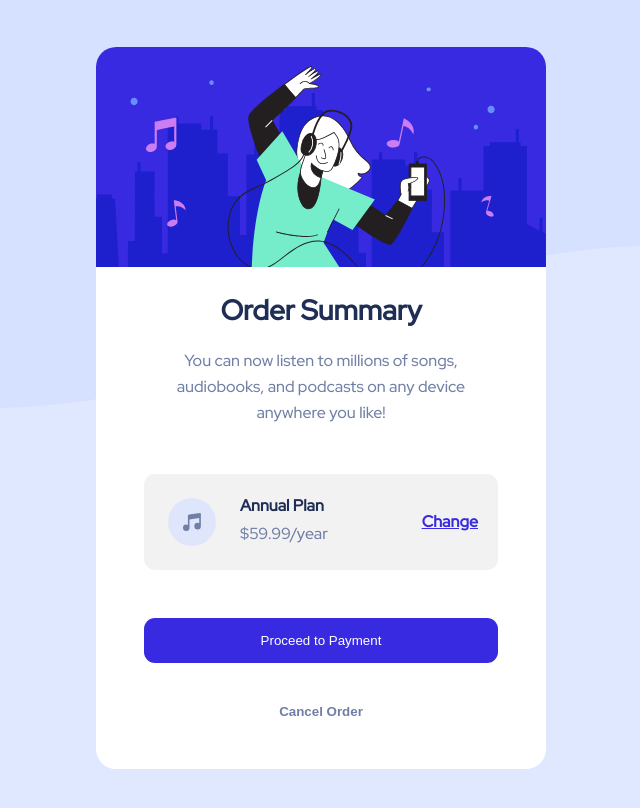
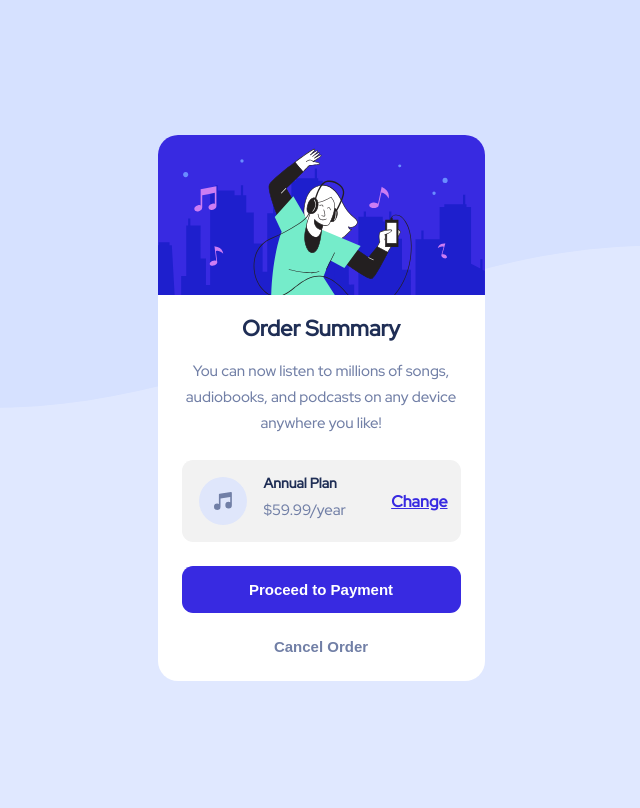
Before and after one commit to teonateona12/Order-Card, a plain HTML site: page index.html in a window 1280 px wide. Shown: the whole page, without its empty margins (319-959 px from the left). Drawn offline with Linux system fonts and the light colour scheme.

Commit message:
Responsive

```diff
--- a/index.html
+++ b/index.html
@@ -5,6 +5,7 @@
     <meta http-equiv="X-UA-Compatible" content="IE=edge" />
     <meta name="viewport" content="width=device-width, initial-scale=1.0" />
     <title>Order Card</title>
+    <link rel="icon" type="image/x-icon" href="favicon-32x32.png">
     <link rel="stylesheet" href="style.css" />
     <link rel="preconnect" href="https://fonts.googleapis.com" />
     <link rel="preconnect" href="https://fonts.gstatic.com" crossorigin />
--- a/style.css
+++ b/style.css
@@ -9,39 +9,32 @@ body {
   background-size: 100% 50%;
   background-color: #e0e8ff;
 }
-.div-one {
-  background-color: #f2f2f2;
-  border-radius: 11px;
-  margin: 48px;
+.main {
+  border-radius: 20px;
+  background-color: white;
+  width: 327px;
+}
+img {
+  max-width: 100%;
+  border-radius: 20px 20px 0 0;
 }
 h1 {
   text-align: center;
   color: #1f2e55;
   font-weight: 900;
-  font-size: 28px;
-}
-img {
-  max-width: 100%;
-  border-radius: 20px 20px 0 0;
-}
-.main {
-  border-radius: 20px;
-  background-color: white;
+  font-size: 22px;
 }
 .text {
   text-align: center;
   color: #717fa6;
-  line-height: 26px;
+  line-height: 25px;
   margin-top: 5px;
+  font-size: 15px;
 }
-.img-two {
+.div-one {
+  background-color: #f2f2f2;
+  border-radius: 11px;
   margin: 24px;
-}
-.name {
-  font-weight: 900;
-  color: #1f2e55;
-  margin: 0;
-  margin-top: 15px;
 }
 .div-two {
   display: flex;
@@ -55,7 +48,23 @@ a {
   margin: auto;
   color: #382ae1;
   font-weight: 700;
-  margin-right: 20px;
+  margin-right: 13px;
+}
+.img-two {
+  margin: 17px;
+}
+.text {
+  text-align: center;
+  color: #717fa6;
+  line-height: 26px;
+  margin-top: 5px;
+}
+.name {
+  font-weight: 900;
+  color: #1f2e55;
+  margin: 0;
+  margin-top: 10px;
+  font-size: 14px;
 }
 .btn-one {
   background-color: #382ae1;
@@ -65,9 +74,11 @@ a {
   padding: 15px;
   width: 100%;
   border: #382ae1;
+  font-weight: 900;
+  font-size: 15px;
 }
 .btn-cont {
-  margin: 48px;
+  margin: 24px;
 }
 .btn-two {
   border: white;
@@ -75,6 +86,27 @@ a {
   color: #717fa6;
   text-align: center;
   width: 100%;
-  margin-top: 40px;
+  margin-top: 24px;
   font-weight: 900;
+  font-size: 15px;
 }
+
+@media screen and (min-width: 1440px) {
+  .main {
+    width: 450px;
+  }
+  h1 {
+    font-size: 28px;
+  }
+  .text {
+    text-align: center;
+    color: #717fa6;
+    line-height: 26px;
+    margin-top: 5px;
+    font-size: 16px;
+  }
+  .name {
+    font-size: 16px;
+    margin-top: 25px;
+  }
+}
```
Also changed, not shown: favicon-32x32.png (added), 1 other file.
